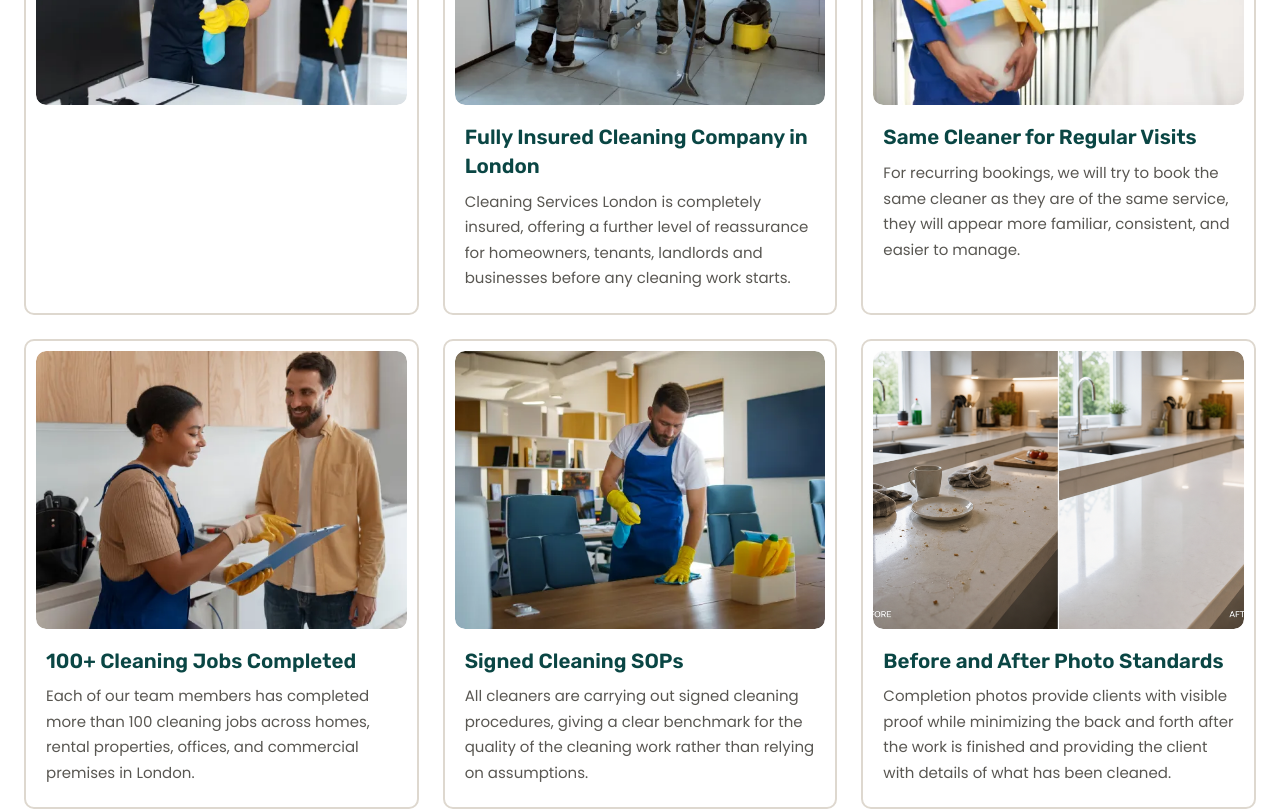
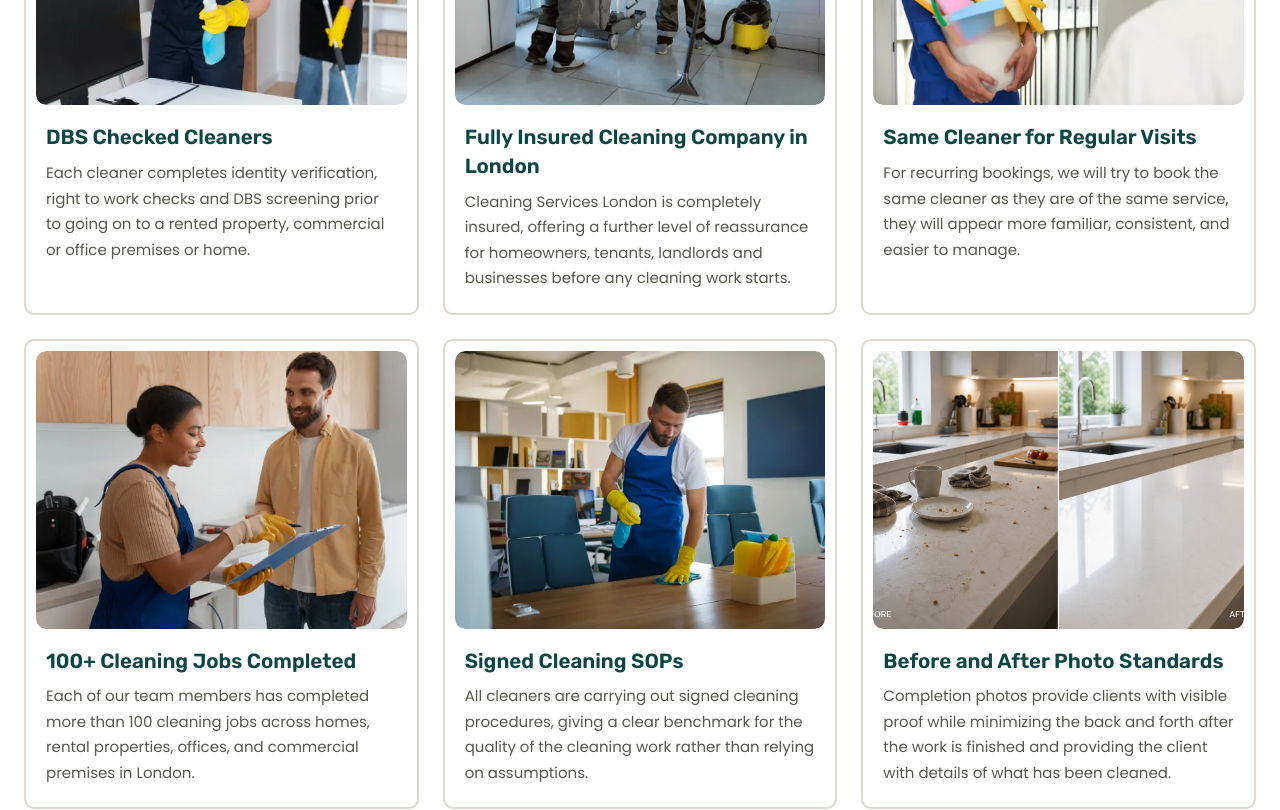
Before and after one commit to hardeepkaur-gif/cleaning, a Next.js app: page / in a window 1280 px wide. Shown: the part 6660-7470 px from the top of the page. Built offline with nearby package versions, Linux system fonts and the light colour scheme.

Commit message:
fix issue on cleanding site

```diff
--- a/src/components/different/differentData.ts
+++ b/src/components/different/differentData.ts
@@ -16,6 +16,8 @@ export type DifferentItem = {
 
 export const differentList: DifferentItem[] = [
   {
+    title: "DBS Checked Cleaners",
+    text: "Each cleaner completes identity verification, right to work checks and DBS screening prior to going on to a rented property, commercial or office premises or home.",
     image: `${differentImgBase}/dbs-checked-cleaners.png`,
   },
   {
```
